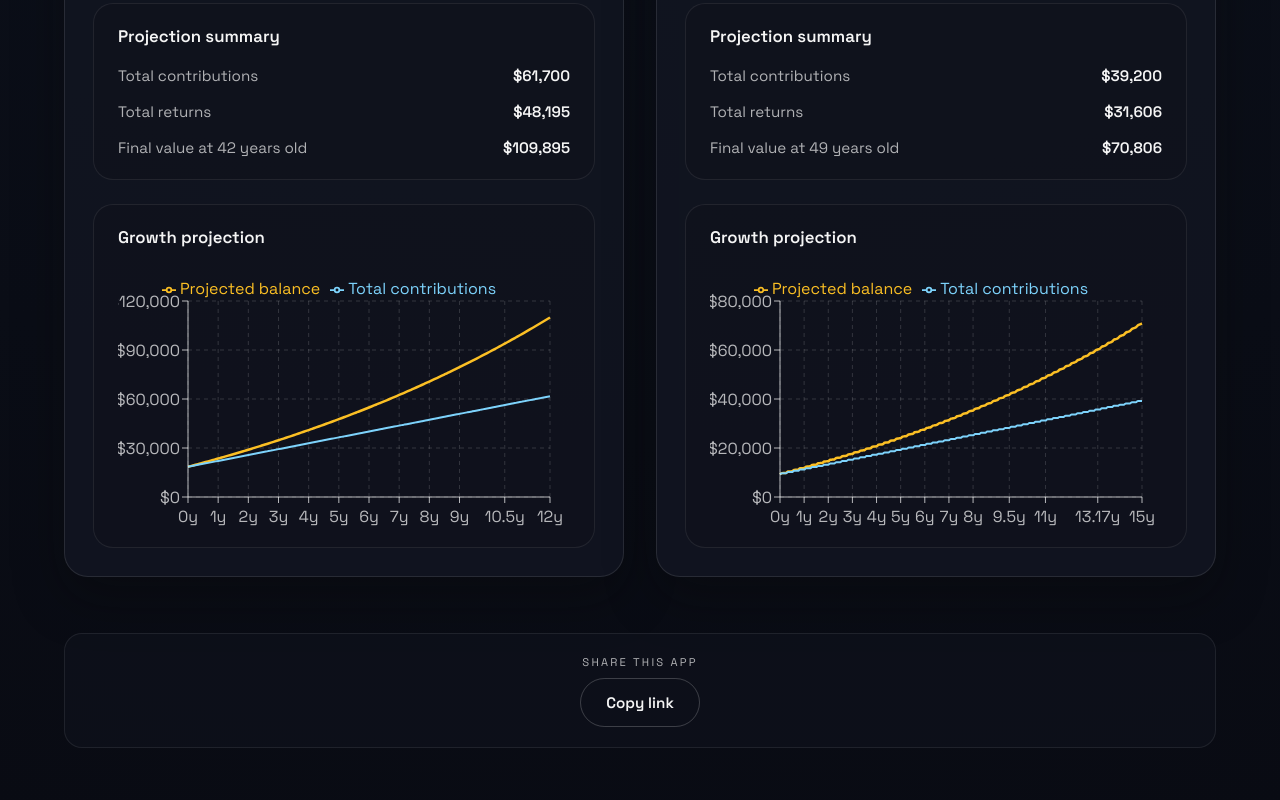
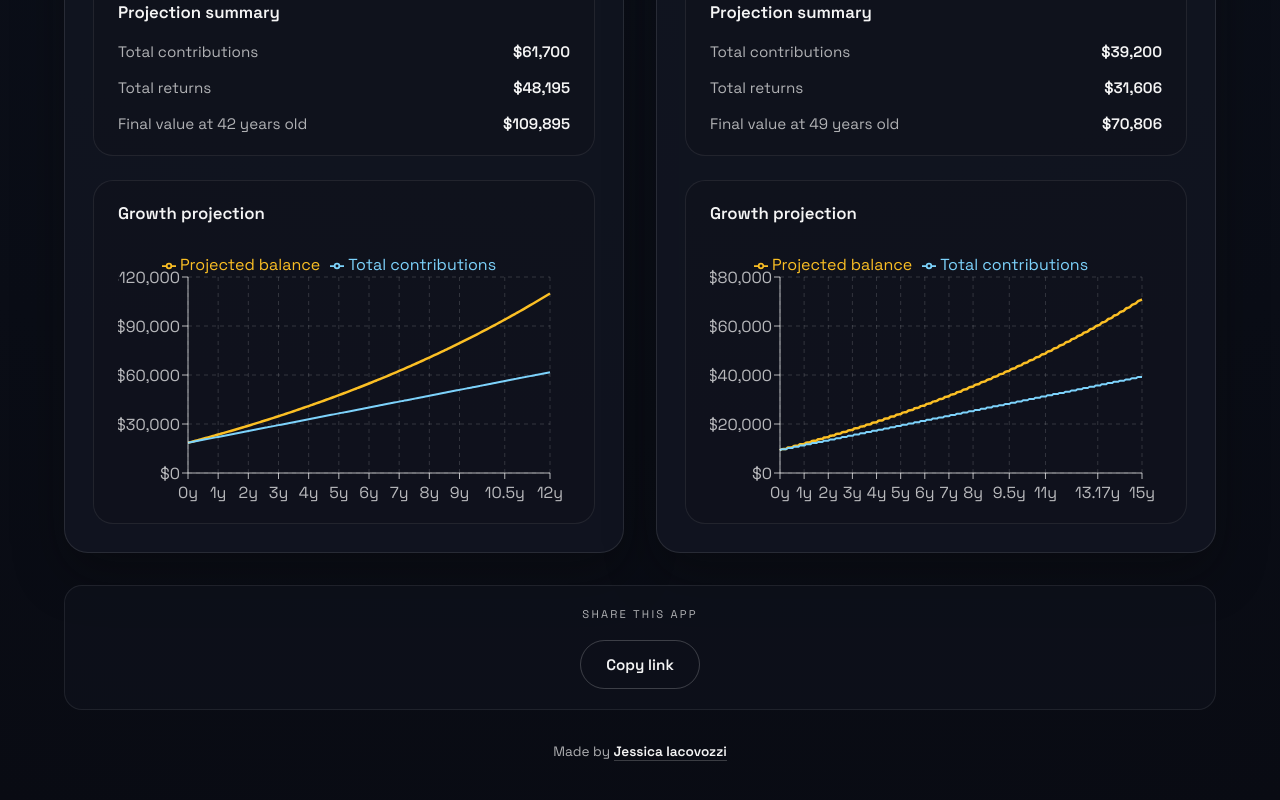
Before and after one commit to jessica-iacovozzi/investment-tracker, a React (Vite) app: page / in a window 1280 px wide. Shown: the part 1192-1992 px from the top of the page. Built offline with nearby package versions, Linux system fonts and the light colour scheme.

Commit message:
feat: add drag-and-drop visual feedback, footer credit, and improve spacing and layout

```diff
--- a/src/App.css
+++ b/src/App.css
@@ -1,10 +1,10 @@
 .app {
   max-width: 1200px;
   margin: 0 auto;
-  padding: 3.5rem 1.5rem 4rem;
+  padding: 2.5rem 1.5rem;
   display: flex;
   flex-direction: column;
-  gap: 2.5rem;
+  gap: 2rem;
 }
 
 .app__header {
@@ -19,6 +19,7 @@
   flex-wrap: wrap;
   gap: 0.75rem;
   align-items: center;
+  justify-content: center;
 }
 
 .app__eyebrow {
@@ -125,6 +126,35 @@
   gap: 2rem;
 }
 
+.account-grid__hint {
+  grid-column: 1 / -1;
+  margin: 0 0 -0.75rem;
+  color: var(--text-muted);
+  font-size: 0.9rem;
+}
+
+.account-card-wrapper {
+  display: flex;
+  height: 100%;
+  border-radius: 26px;
+  transition: transform 0.2s ease, box-shadow 0.2s ease, border 0.2s ease;
+  border: 1px dashed transparent;
+}
+
+.account-card-wrapper:focus-within {
+  border-color: rgba(253, 224, 71, 0.6);
+}
+
+.account-card-wrapper--dragging {
+  opacity: 0.5;
+  transform: scale(0.98);
+}
+
+.account-card-wrapper--over {
+  border-color: rgba(253, 224, 71, 0.55);
+  box-shadow: 0 0 0 2px rgba(253, 224, 71, 0.2);
+}
+
 .storage-warning {
   display: flex;
   flex-direction: column;
@@ -186,7 +216,6 @@
 }
 
 .share-footer {
-  margin-top: 1rem;
   padding: 1.25rem 1.5rem;
   border-radius: 18px;
   background: rgba(15, 18, 28, 0.7);
@@ -198,7 +227,7 @@
 }
 
 .share-footer__title {
-  margin: 0;
+  margin: 0px 0px 10px 0px;
   text-transform: uppercase;
   text-align: center;
   letter-spacing: 0.2em;
@@ -218,6 +247,32 @@
   align-items: center;
   gap: 0.75rem;
   flex-wrap: wrap;
+}
+
+.app__credit {
+  margin: 0;
+  font-size: 0.85rem;
+  color: var(--text-muted);
+  text-align: center;
+}
+
+.app__credit-link {
+  color: var(--text-primary);
+  font-weight: 600;
+  text-decoration: none;
+  border-bottom: 1px solid rgba(255, 255, 255, 0.2);
+  transition: color 0.2s ease, border-color 0.2s ease;
+}
+
+.app__credit-link:hover {
+  color: var(--accent);
+  border-color: var(--accent);
+}
+
+.app__credit-link:focus-visible {
+  outline: 3px solid var(--accent);
+  outline-offset: 3px;
+  border-radius: 8px;
 }
 
 .share-footer__status {
@@ -249,10 +304,16 @@
   gap: 1.5rem;
 }
 
+@media (max-width: 720px) {
+  .account-card, .summary-card {
+    padding: 1.25rem !important;
+  }
+}
+
 .account-card__header {
   display: flex;
   justify-content: space-between;
-  align-items: baseline;
+  align-items: center;
   gap: 1rem;
 }
 
--- a/src/App.tsx
+++ b/src/App.tsx
@@ -305,6 +305,17 @@ function App() {
       )}
 
       <ShareFooter shareUrl={shareUrl} />
+      <footer className="app__credit">
+        Made by{' '}
+        <a
+          className="app__credit-link"
+          href="https://jessicaiacovozzi.vercel.app/"
+          target="_blank"
+          rel="noreferrer"
+        >
+          Jessica Iacovozzi
+        </a>
+      </footer>
     </div>
   )
 }
```
